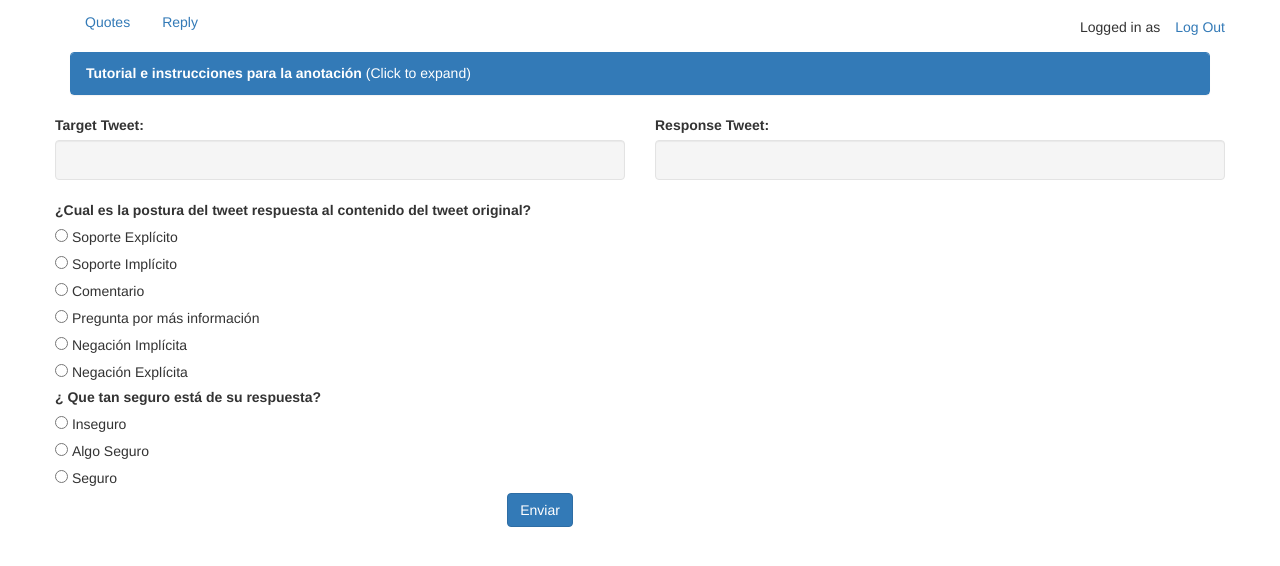
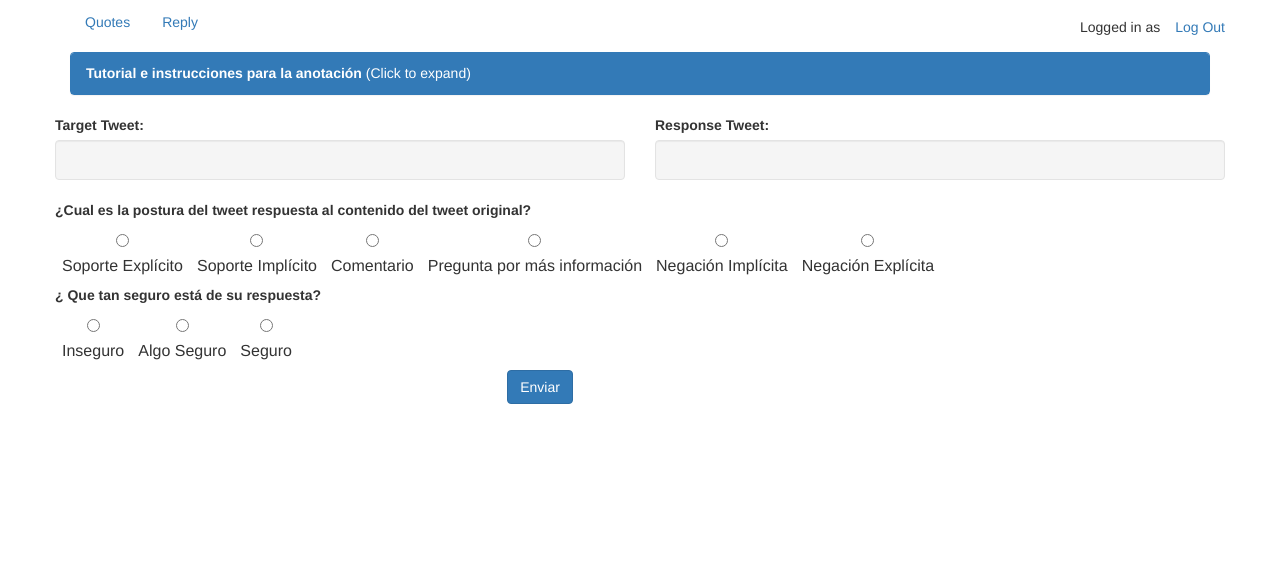
Before and after one commit to Angeluz-07/Tweets-Analysis-CMU-ESPOL, a Django app: template web_app/analisis/templates/annotate.html in a window 1280 px wide. Shown: the top 566 px of the page. Run offline with Django 3.2, Linux system fonts and the light colour scheme; the template is opened without the code that fills it, so the values that code supplies are empty; some libraries are stand-ins or nearby versions.

Commit message:
fix: :lipstick: show options horizontally (#3)

```diff
--- a/web_app/analisis/templates/annotate.html
+++ b/web_app/analisis/templates/annotate.html
@@ -34,6 +34,13 @@
 	margin-top: 2px;
 	}
 
+	table {
+		text-align: center;
+	}
+
+	td {
+		padding: 5px 7px;
+	}
 	/*
 	.outer_div {
 	position: relative;
@@ -222,30 +229,38 @@
 				<label>
 				¿Cual es la postura del tweet respuesta al contenido del tweet original?
 				</label>
-				<div class="form-check form-check-inline">
+				<table>
+					<tbody>
+						<tr>
+							<td>
 							<input class="form-check-input" type="radio" name="stance" value="Explicit Support" required>
-					<label class="form-check-label">Soporte Explícito</label>
-				</div>
-				<div class="form-check form-check-inline">
+							</td>
+							<td>
 							<input class="form-check-input" type="radio" name="stance" value="Implicit Support">
-					<label class="form-check-label">Soporte Implícito</label>
-				</div>
-				<div class="form-check form-check-inline">
+							</td>
+							<td>
 							<input class="form-check-input" type="radio" name="stance" value="Comment">
-					<label class="form-check-label">Comentario</label>
-				</div>
-				<div class="form-check form-check-inline">
+							</td>
+							<td>
 							<input class="form-check-input" type="radio" name="stance" value="Queries">
-					<label class="form-check-label">Pregunta por más información</label>
-				</div>
-				<div class="form-check form-check-inline">
+							</td>
+							<td>
 							<input class="form-check-input" type="radio" name="stance" value="Implicit Denial">
-					<label class="form-check-label">Negación Implícita</label>
-				</div>
-				<div class="form-check form-check-inline">
+							</td>
+							<td>
 							<input class="form-check-input" type="radio" name="stance" value="Explicit Denial">
-					<label class="form-check-label">Negación Explícita</label>
-				</div>
+							</td>
+						</tr>
+						<tr>
+							<td><label class="form-check-label">Soporte Explícito</label></td>
+							<td><label class="form-check-label">Soporte Implícito</label></td>
+							<td><label class="form-check-label">Comentario</label></td>
+							<td><label class="form-check-label">Pregunta por más información</label></td>
+							<td><label class="form-check-label">Negación Implícita</label></td>
+							<td><label class="form-check-label">Negación Explícita</label></td>
+						</tr>
+					</tbody>
+				</table>
 				</div>
 
 				<!-- Input from the Worker -->
@@ -314,20 +329,29 @@
 					</table>
 				</div-->
 
+
 				<!-- Confidence -->
 				<label>¿ Que tan seguro está de su respuesta? </label>
-				<div class="form-check form-check-inline">
+				<table>
+					<tbody>
+						<tr>
+							<td>
 							<input class="form-check-input" type="radio" name="confidence" value="Not Sure" required>
-					<label class="form-check-label">Inseguro</label>
-				</div>
-				<div class="form-check form-check-inline">
+							</td>
+							<td>
 							<input class="form-check-input" type="radio" name="confidence" value="Some Sure">
-					<label class="form-check-label">Algo Seguro</label>
-				</div>
-				<div class="form-check form-check-inline">
+							</td>
+							<td>
 							<input class="form-check-input" type="radio" name="confidence" value="Sure">
-					<label class="form-check-label">Seguro</label>
-				</div>
+							</td>
+						</tr>
+						<tr>
+							<td><label class="form-check-label">Inseguro</label></td>
+							<td><label class="form-check-label">Algo Seguro</label></td>
+							<td><label class="form-check-label">Seguro</label></td>
+						</tr>
+					</tbody>
+				</table>
 
 				<!--div class="form-group" id="workContent2">
 					<div class="column" id="ifStance" style="display:none">
@@ -365,27 +389,43 @@
 					<label>
 					La respuesta expresa que el original contiene información <p id="expressivity_label" style="display:inline"></p>?
 					</label>
-					<div class="form-check form-check-inline">
+					<table>
+						<tbody>
+							<tr>
+								<td>
 								<input class="form-check-input" type="radio" name="expressivity_value" value="1">
-						<label class="form-check-label">Sí</label>
-					</div>
-					<div class="form-check form-check-inline">
+								</td>
+								<td>
 								<input class="form-check-input" type="radio" name="expressivity_value" value="0">
-						<label class="form-check-label">No</label>
-					</div>
+								</td>
+							</tr>
+							<tr>
+								<td><label class="form-check-label">Sí</label></td>
+								<td><label class="form-check-label">No</label></td>
+							</tr>
+						</tbody>
+					</table>
 
 					<!-- Expressivity Evidence -->
 					<label>
 					De escoger afirmativo en la previa pregunta, la respuesta presenta evidencia para soportar esto?
 					</label>
-					<div class="form-check form-check-inline">
+					<table>
+						<tbody>
+							<tr>
+								<td>
 								<input class="form-check-input" type="radio" name="evidence" value="1">
-						<label class="form-check-label">Sí</label>
-					</div>
-					<div class="form-check form-check-inline">
+								</td>
+								<td>
 								<input class="form-check-input" type="radio" name="evidence" value="0">
-						<label class="form-check-label">No</label>
-					</div>
+								</td>
+							</tr>
+							<tr>
+								<td><label class="form-check-label">Sí</label></td>
+								<td><label class="form-check-label">No</label></td>
+							</tr>
+						</tbody>
+					</table>
 				</div>
 
 				<div class="form-group row">
```
Lines whose indentation alone changed are shown as unchanged.
